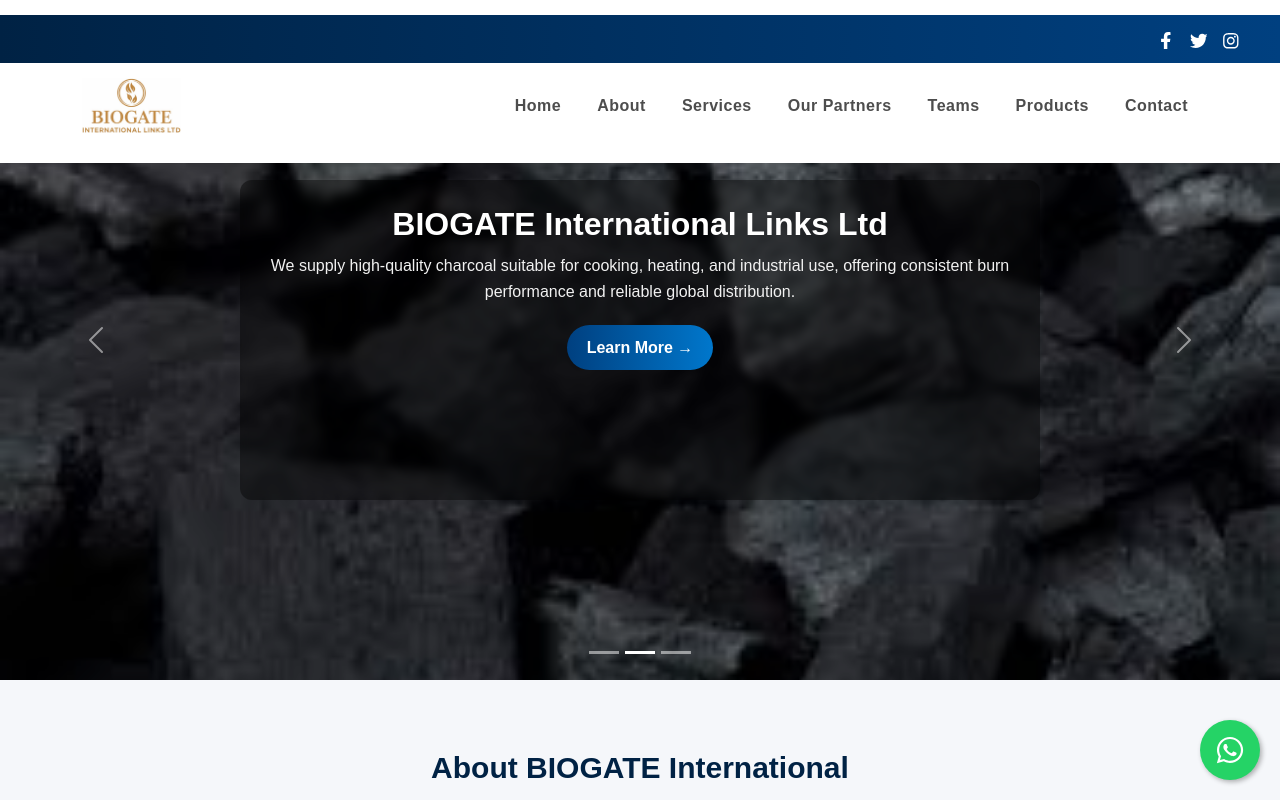
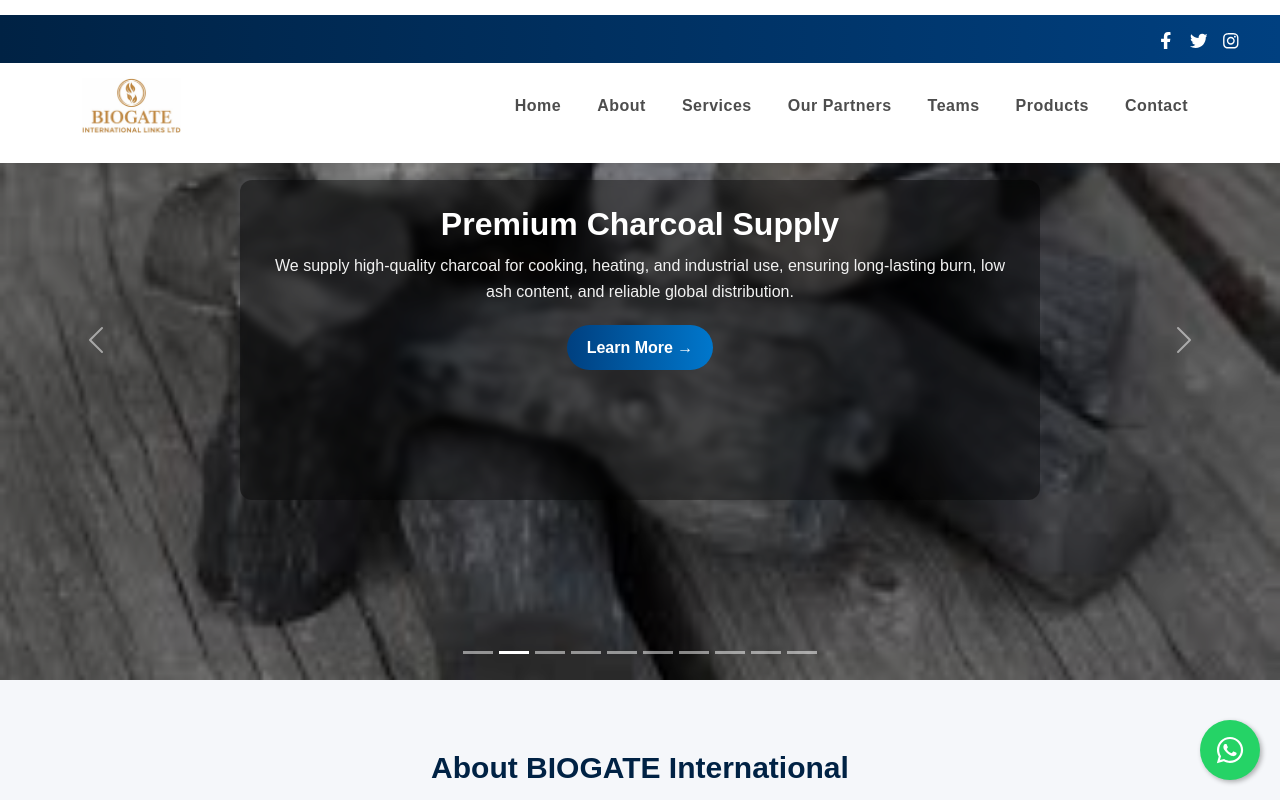
Before and after one commit to sanusijen/biogatelink, a React (Create React App) app: page / in a window 1280 px wide. Shown: the top 800 px of the page. Built offline with nearby package versions, Linux system fonts and the light colour scheme; a web font is replaced by a local one.

Commit message:
Update hero.js

```diff
--- a/src/components/hero.js
+++ b/src/components/hero.js
@@ -12,20 +12,82 @@ var heroData = [
   },
    {
   id: 2,
-    image: require('../assets/images/charcoal.jpeg'),
-    title: 'BIOGATE International Links Ltd',
+  image: require('../assets/images/ch.jpeg'),
+  title: 'Premium Charcoal Supply',
   description:
-      'We supply high-quality charcoal suitable for cooking, heating, and industrial use, offering consistent burn performance and reliable global distribution.',
-    link: 'https://www.google.com'
+    'We supply high-quality charcoal for cooking, heating, and industrial use, ensuring long-lasting burn, low ash content, and reliable global distribution.',
+  link: 'https://www.facebook.com'
 },
 {
+  id: 4,
+  image: require('../assets/images/charcoal.jpeg'),
+  title: 'Export Grade Charcoal',
+  description:
+    'Our export-grade charcoal is carefully processed to deliver consistent performance, eco-friendly production, and dependable supply for international markets.',
+  link: 'https://www.facebook.com'
+},
+
+{
   id: 3,
-    image: require('../assets/images/phones.jpeg'),
-    title: 'Mobile Phone Distribution',
+  image: require('../assets/images/hibiscus.jpeg'),
+  title: 'Premium Hibiscus Export',
   description:
-      'Supplying a wide range of smartphones and mobile devices with guaranteed quality, affordability, and fast delivery.',
-    link: 'https://www.twitter.com'
+    'We provide high-quality hibiscus flowers for food, beverage, and herbal industries, ensuring rich color, natural taste, and global supply reliability.',
+  link: 'https://www.facebook.com'
+},
+{
+  id: 6,
+  image: require('../assets/images/hibiscus.jpeg'),
+  title: 'Dried Hibiscus Supply',
+  description:
+    'Our dried hibiscus is processed under strict standards to maintain purity, freshness, and suitability for export and large-scale production.',
+  link: 'https://www.facebook.com'
+},
+
+{
+  id: 5,
+  image: require('../assets/images/sesame.jpeg'),
+  title: 'Sesame Seed Export',
+  description:
+    'We supply premium sesame seeds suitable for oil extraction and food processing, ensuring high purity, excellent oil content, and global distribution.',
+  link: 'https://www.facebook.com'
+},
+{
+  id: 8,
+  image: require('../assets/images/sesame.jpeg'),
+  title: 'Natural Sesame Supply',
+  description:
+    'Our sesame seeds are carefully sourced and cleaned to meet international standards, making them ideal for export and industrial use.',
+  link: 'https://www.facebook.com'
+},
+
+{
+  id: 7,
+  image: require('../assets/images/plastic.jpeg'),
+  title: 'Plastic Container Production',
+  description:
+    'We manufacture durable and high-quality plastic containers for domestic and industrial use, designed for strength, safety, and long-term reliability.',
+  link: 'https://www.facebook.com'
+},
+{
+  id: 10,
+  image: require('../assets/images/plastic.jpeg'),
+  title: 'Industrial Plastic Solutions',
+  description:
+    'Our plastic production services deliver customizable containers tailored for storage, packaging, and logistics, meeting modern industry standards.',
+  link: 'https://www.facebook.com'
+},
+
+{
+  id: 9,
+  image: require('../assets/images/clearing.jpeg'),
+  title: 'Clearing and Forwarding Services',
+  description:
+    'We provide efficient clearing and forwarding services, ensuring smooth customs processing, timely delivery, and reliable logistics solutions.',
+  link: 'https://www.facebook.com'
 }
+
+
 ];
 
 function AppHero() {
```
Lines whose indentation alone changed are shown as unchanged.
